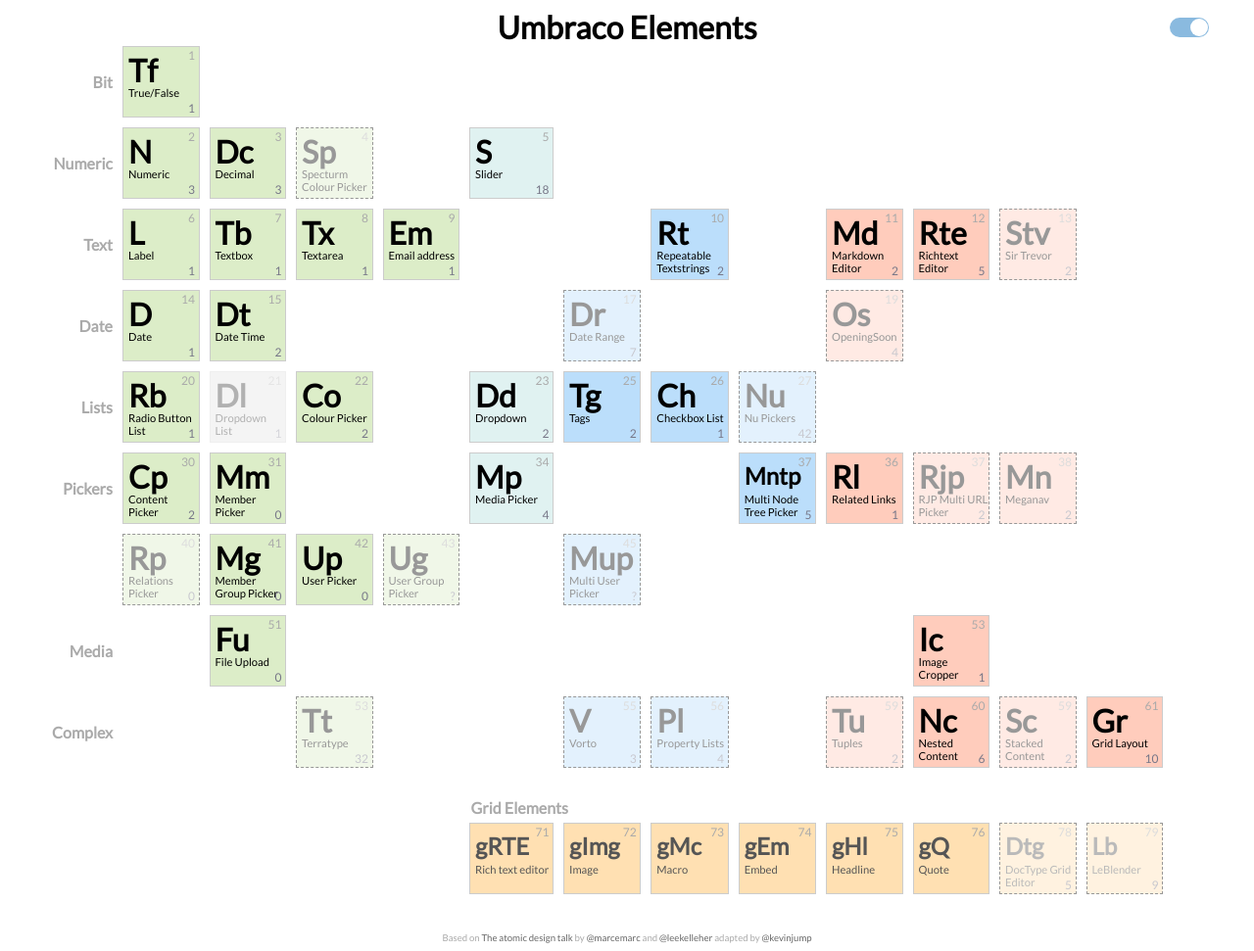
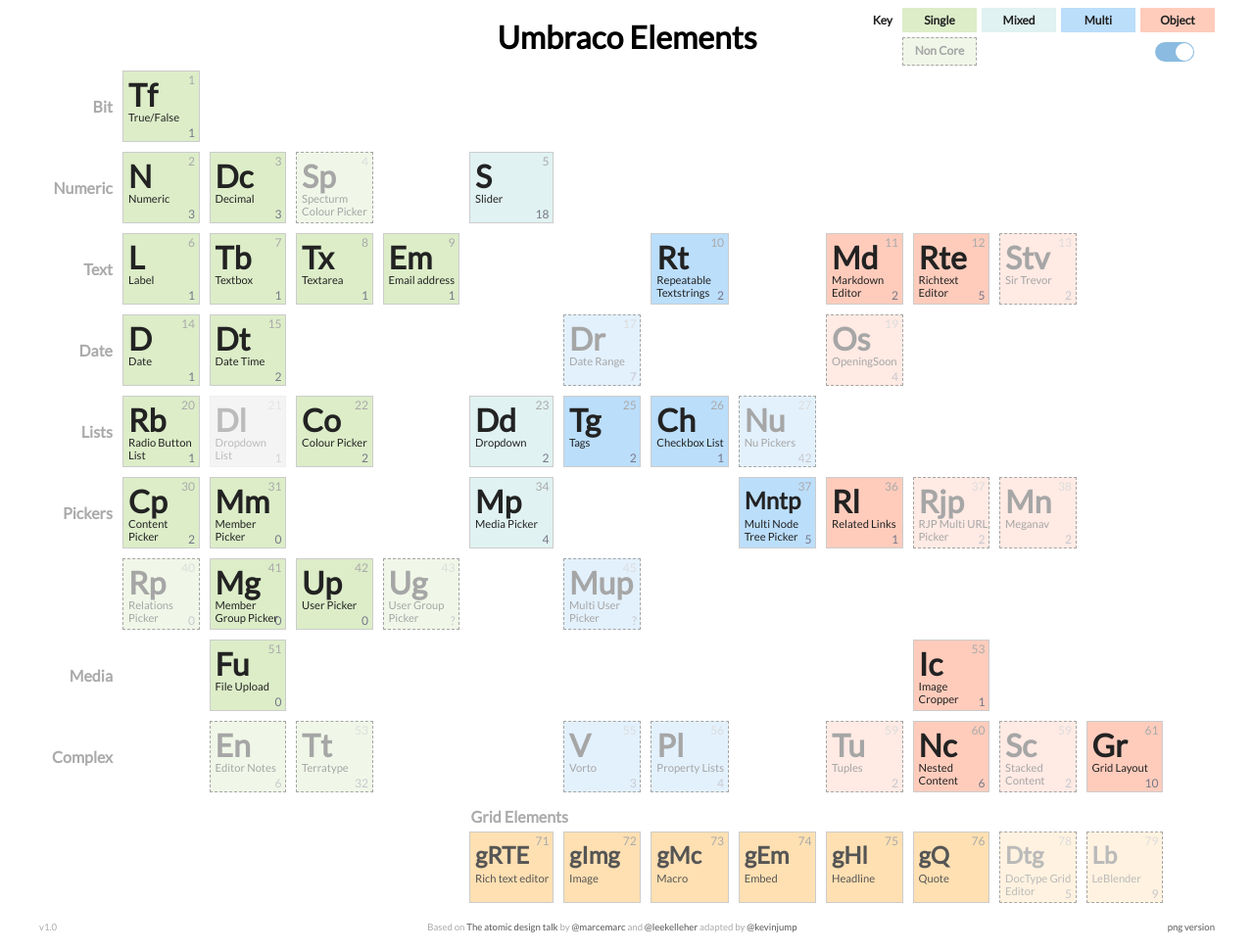
Before and after one commit to KevinJump/umbracoPeriodic, a plain HTML site: page index.html in a window 1280 px wide. Shown: the whole page at 98% size. Drawn offline with Linux system fonts and the light colour scheme.

Commit message:
v1 - initial release

```diff
--- a/grid.css
+++ b/grid.css
@@ -1,3 +1,23 @@
+:root {
+    --table-width: 1200px;
+
+    --simple-color: #dcedc8;
+    --mix-color: #e0f2f1;
+    --multi-color: #bbdefb;
+    --complex-color: #ffccbc;
+    --grid-color: #ffe0b2;
+    --grid-text: #555;
+
+    --text-color: #222;
+    --muted-color: #aaa;
+
+    --block-border: #ccc;
+    --block-number: #aaa;
+    --block-weight: #778;
+    --block-obsolete: #ddd;
+}
+
+
 body {
     font-family: 'Lato', sans-serif;
 }
@@ -6,7 +26,16 @@ body {
     text-align: center;
     position: relative;
     margin: 0 auto;
-    max-width: 1200px;
+    max-width: var(--table-width);
+    display: grid;
+    grid-template-columns: 1fr 1fr 1fr;
+    justify-content: space-between;
+    align-items: center;
+    padding-bottom: 5px;
+}
+
+.table-heading>div {
+    min-width: 20%;
 }
 
 .table-heading h1 {
@@ -18,8 +47,8 @@ body {
     display: grid;
     grid-gap: 10px;
     grid-template-columns: 1fr 8fr 2fr 6fr 8fr 1fr;
-    grid-template-rows: repeat(9, 73px);
-    max-width: 1200px;
+    grid-template-rows: repeat(9, 73px) 20px 73px;
+    max-width: var(--table-width);
     margin: 0 auto;
 }
 
@@ -31,7 +60,7 @@ body {
 div.heading {
     font-weight: 700;
     text-align: right;
-    color: #aaa;
+    color: var(--muted-color);
     align-self: center;
     grid-column-start: 1;
     width: 75px;
@@ -57,36 +86,29 @@ div.heading {
     grid-column-start: 5;
 }
 
-.element-table>.simple-group>div, .element-table>.simple-group>a {
-    background-color: #dcedc8;
+.element-table>.simple-group>div, .element-table>.simple-group>a, .label-grid >.simple {
+    background-color: var(--simple-color);
 }
 
-.element-table>.mix-group>div, .element-table>.mix-group>a {
-    background-color: #e0f2f1;
-    /*
-    background: rgb(220,237,200);
-    background: -moz-linear-gradient(left, rgba(220,237,200,1) 0%, rgba(220,237,200,1) 45%, rgba(187,222,251,1) 55%, rgba(187,222,251,1) 100%);
-    background: -webkit-linear-gradient(left, rgba(220,237,200,1) 0%,rgba(220,237,200,1) 45%,rgba(187,222,251,1) 55%,rgba(187,222,251,1) 100%);
-    background: linear-gradient(to right, rgba(220,237,200,1) 0%,rgba(220,237,200,1) 45%,rgba(187,222,251,1) 55%,rgba(187,222,251,1) 100%);
-    filter: progid:DXImageTransform.Microsoft.gradient( startColorstr='#dcedc8', endColorstr='#bbdefb',GradientType=1 );
-    */
+.element-table>.mix-group>div, .element-table>.mix-group>a, .label-grid >.mix  {
+    background-color: var(--mix-color);
 }
 
-.element-table>.multi-group>div, .element-table>.multi-group>a {
-    background-color: #bbdefb;
+.element-table>.multi-group>div, .element-table>.multi-group>a, .label-grid >.multi {
+    background-color: var(--multi-color);
 }
 
-.element-table>.complex-group>div, .element-table>.complex-group>a {
-    background-color: #ffccbc;
+.element-table>.complex-group>div, .element-table>.complex-group>a, .label-grid >.complex  {
+    background-color: var(--complex-color);
 }
 
 .element-table>div>div, .element-table>div>a, .grid-table>div>div {
     display: block;
     text-decoration: none;
-    color: #000;
+    color: var(--text-color);
     padding: 5px 0 5px 5px;
     position: relative;
-    border: 1px solid #ccc;
+    border: 1px solid var(--block-border);
 }
 
 .label {
@@ -109,7 +131,7 @@ div.heading {
     position: absolute;
     top: 0.1em;
     right: 0.3em;
-    color: #aaa;
+    color: var(--block-number);
     font-size: 0.75em;
 }
 
@@ -118,16 +140,16 @@ div.heading {
     bottom: 0.1em;
     right: 0.3em;
     font-size: 0.75em;
-    color: #778;
+    color: var(--block-weight);
 }
 
 .element-table .obsolete {
     opacity: 0.3;
-    background-color: #ddd !important;
+    background-color: var(--block-obsolete) !important;
 }
 
-.element-table .non-core, .grid-table .non-core {
-    border: 1px dashed #000;
+.element-table .non-core, .grid-table .non-core, .label-grid .non-core {
+    border: 1px dashed var(--text-color);
     opacity: 0.4;
     transition: opacity .25s ease-in-out;
     -moz-transition: opacity .25s ease-in-out;
@@ -150,6 +172,10 @@ div.heading {
     grid-column-start: 4;
 }
 
+.grid-fifth {
+    grid-column-start: 5;
+}
+
 .element-table .last-row {
     font-weight: 700;
     text-align: center;
@@ -159,45 +185,31 @@ div.heading {
     padding-bottom: 0.5em;
 }
 
-.last-row.simple-group {
-    border-color: #dcedc8;
-}
 
-.last-row.mix-group {
-    border-color: #b2dfdb;
-}
-
-.last-row.multi-group {
-    border-color: #bbdefb;
-}
-
-.last-row.complex-group {
-    border-color: #ffccbc;
-}
-
-/* */
+/* grid elements */
 
 .grid-gap {
     grid-column: 1 / span 4;
-    height: 20px;
     justify-content: flex-end;
-    padding-top: 1em;
     font-weight:700;
-    color: #aaa;
+    color: var(--muted-color);
     grid-template-columns: repeat(9, 1fr);
     grid-gap: 0px !important;
 }
 
 .element-table>div.grid-gap>div {
-    grid-column: 6 / span 2;
     border: none;
-    color: #aaa;
+    color:var(--muted-color);
     padding-left: 0;
 }
 
+div.grid-title {
+    grid-column: 6 / span 2;
+}
+
 .element-table>.grid-row>div, .element-table>.grid-row>a {
-    background-color: #ffe0b2;
-    color: #555;
+    background-color: var(--grid-color);
+    color: var(--grid-text);
 }
 
 .grid-row .label {
@@ -211,8 +223,27 @@ div.heading {
     color: #aaa;
 }
 
+/* table key */
+div.key-title {
+    font-size: 1em;
+    text-align: right;
+}
 
+.label-grid {
+    grid-template-columns: repeat(5, 1fr);
+    grid-gap: 5px;
+    font-size: 0.75em;
+    display: grid;
+}
 
+.label-grid>div {
+    border: none;
+    color: var(--text-color);
+    font-weight: 700;
+    padding: 5px;
+}
+
+/* column control */
 .four-col {
     grid-template-columns: repeat(4, 1fr);
 }
@@ -226,7 +257,6 @@ div.heading {
 }
 
 /* header */
-
 .col-headers {
     grid-column-start: 2;
     grid-column-end: 6;
@@ -238,30 +268,31 @@ div.heading {
     text-align: center;
     padding: 0;
     margin: 0;
-    color: #bcb;
+    color: var(--muted-color);
     font-size: 0.8em;
     border-color: transparent;
 }
 
 .credits {
-    padding-top: 4em;
+    padding-top: 2em;
     font-size: 0.6em;
-    color: #aaa;
+    color: var(--muted-color);
     margin: 0 auto;
     text-align: center;
+
+    display: flex;
+    justify-content: space-between;
+    max-width: var(--table-width);
 }
 
 .credits a {
     text-decoration: none;
-    color: #666;
+    color:var(--grid-text);
 }
 
 /* toggle */
 
 .slider-checkbox {
-    position: absolute;
-    right: 0;
-    top: 10px;
     opacity: 0.5;
 }
 
@@ -279,7 +310,6 @@ div.heading {
     z-index: 1;
     top: 0px;
     left: 0px;
-    background: red;
     width: 40px;
     height: 20px;
 }
@@ -299,6 +329,7 @@ div.heading {
     padding-left: 46px;
     font-size: 12pt;
     font-weight: lighter;
+    cursor: pointer;
 }
 
 .slider-checkbox .label:before, .slider-checkbox .label:after {
--- a/index.html
+++ b/index.html
@@ -6,21 +6,40 @@
     <meta name="viewport" content="width=device-width, initial-scale=1.0">
     <meta http-equiv="X-UA-Compatible" content="ie=edge">
     <link href="https://fonts.googleapis.com/css?family=Lato|Open+Sans" rel="stylesheet">
-    <link rel="stylesheet" href="grid.css" />
+    <link rel="stylesheet" href="grid.css?v1" />
     <title>Umbraco Elements</title>
 </head>
 
 <body>
     <div class="table-heading">
+        <div>
+
+        </div>
+        <div>
             <h1>Umbraco Elements</h1>
+        </div>
+        <div>
+            <div class="label-grid">
+                <div class="key-title">Key</div>
+                <div class="simple">Single</div>
+                <div class="mix">Mixed</div>
+                <div class="multi">Multi</div>
+                <div class="complex">Object</div>
+                <div class="simple non-core grid-second">Non Core</div>
+                <div class="grid-fifth">
                     <section class="slider-checkbox" title="show/hide non-core elements">
                         <input type="checkbox" id="toggle" checked/>
                         <label class="label" for="toggle"></label>
                     </section>
+
+                </div>
+            </div>
+        </div>
     </div>
 
 
     <div class="element-table">
+        <!-- col numbers  -->
         <!--
         <div class="heading"></div>
         <div class="col-headers">
@@ -339,6 +358,13 @@
         <!-- collections -->
         <div class="heading">Complex</div>
         <div class="simple-group">
+            <a href="" class="non-core grid-second">
+                <div class="label">En</div>
+                <div class="title">Editor Notes</div>
+                <span class="number"></span>
+                <span class="weight">6</span>
+            </a>
+
             <a class="non-core grid-third" target="_blank" href="https://our.umbraco.com/projects/backoffice-extensions/terratype/">
                 <div class="label">Tt</div>
                 <div class="title">Terratype</div>
@@ -388,28 +414,12 @@
             </div>
         </div>
 
-        <!--
-        <div class="simple-group last-row">
-            Single Values
-        </div>
-        <div class="mix-group last-row">
-            Mixed
-        </div>
-        <div class="multi-group last-row">
-            Multiple Values
-        </div>
-        <div class="complex-group last-row">
-            Complex Structures
-        </div>
-        -->
-
         <div class="grid-gap">
-            <div>Grid Elements</div>
+            <div class="grid-title">Grid Elements</div>
         </div>
 
         <div class="heading"></div>
-        <div class="grid-row four-col">
-        </div>
+        <div class="grid-row four-col"></div>
         <div class="grid-row one-col">
             <div>
                 <div class="label">gRTE</div>
@@ -460,6 +470,8 @@
         </div>
     </div>
     <div class="credits">
+        <div>v1.0</div>
+        <div>
             Based on
             <a href="http://tooorangey.co.uk/posts/the-lee-and-marc-show-atomic-design-in-umbraco/">The atomic design talk</a> by
             <a href="http://twitter.com/marcemarc" target="_blank">@marcemarc</a> and
@@ -467,6 +479,10 @@
             adapted by
             <a href="http://twitter.com/kevinjump/" target="_blank">@kevinjump</a>
         </div>
+        <div>
+            <a href="posters/elements_v1_0.png" target="_blank">png version</a>
+        </div>
+    </div>
 
     <script src="grid.js"></script>
 </body>
```
Also changed, not shown: posters/elements_v1_0.png (added). Lines whose indentation alone changed are shown as unchanged.
